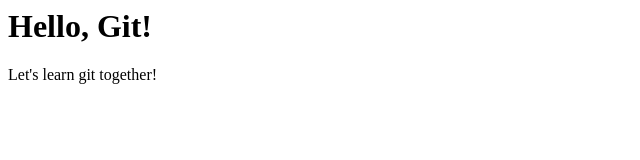
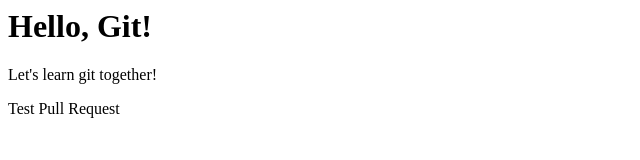
Before and after one commit to dwikipedia/LearningGit, a plain HTML site: page Index.html in a window 1280 px wide. Shown: the whole page, without its empty margins (0-640 px from the left). Drawn offline with Linux system fonts and the light colour scheme.

Commit message:
Update Index.html

```diff
--- a/Index.html
+++ b/Index.html
@@ -8,5 +8,11 @@
 <body class="bg-primary">
     <h1>Hello, Git!</h1>
     <p>Let's learn git together!</p>
+
+    <div class="container">
+        <div class="col-md-12">
+            <label>Test Pull Request</label>
+        </div>
+    </div>
 </body>
 </html>
```
